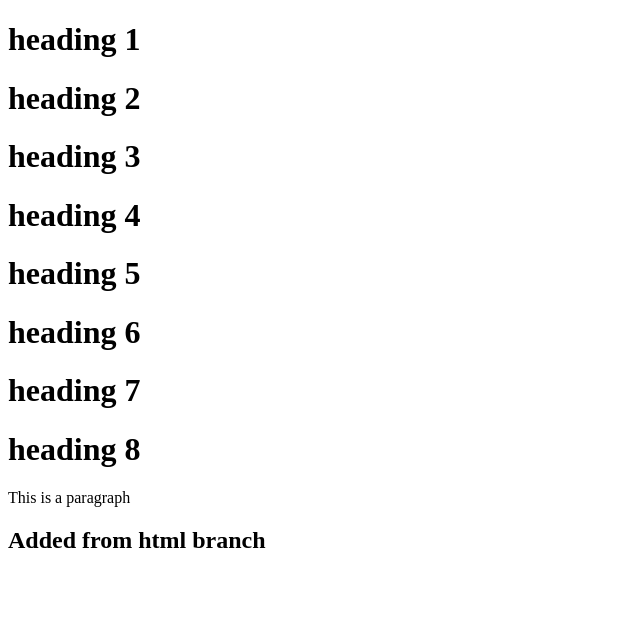
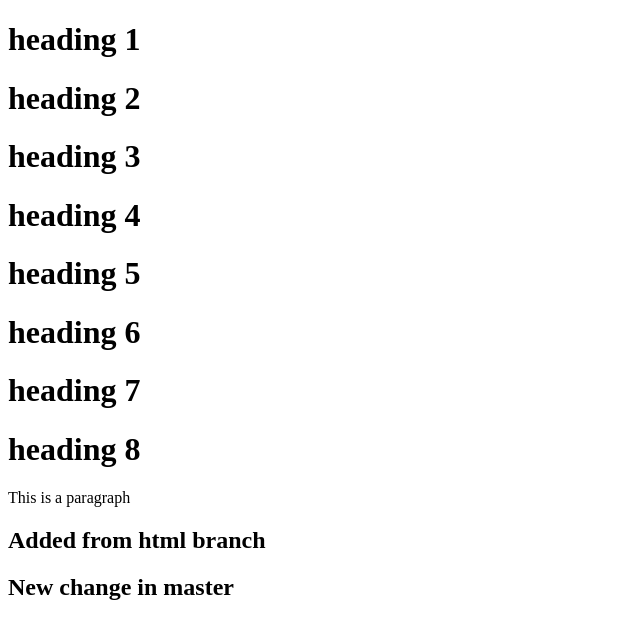
Before and after one commit to nani-samireddy/git-test, a plain HTML site: page index.html in a window 1280 px wide. Shown: the whole page, without its empty margins (0-640 px from the left). Drawn offline with Linux system fonts and the light colour scheme.

Commit message:
added test commit on master

```diff
--- a/index.html
+++ b/index.html
@@ -17,5 +17,6 @@
 
   <p>This is a paragraph</p>
   <h2>Added from html branch</h2>
+  <h2>New change in master</h2>
 </body>
 </html>
```
